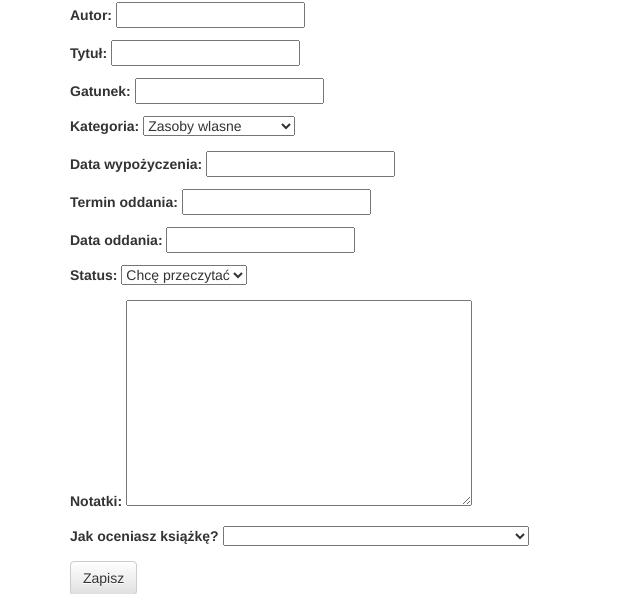
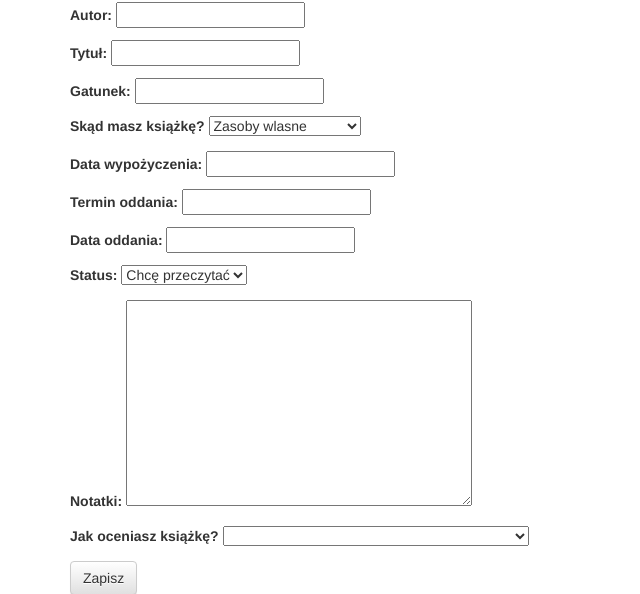
Before and after one commit to jot-em/bookcase, a Django app: a page that uses biblio/templates/biblio/base.html in a window 1280 px wide. Shown: the part 241-835 px from the top of the page, without its empty margins (0-640 px from the left). Run offline with Django 3.2, Linux system fonts and the light colour scheme; some libraries are stand-ins or nearby versions.

Commit message:
Change label of field

```diff
--- a/biblio/forms.py
+++ b/biblio/forms.py
@@ -2,7 +2,7 @@ from django import forms
 from .models import Book
 
 class BookForm(forms.ModelForm):
-	source = forms.ChoiceField(choices=Book.SOURCE_CHOICES, label='Kategoria')
+	source = forms.ChoiceField(choices=Book.SOURCE_CHOICES, label='Skąd masz książkę?')
 	status = forms.ChoiceField(choices=Book.STATUS_CHOICES, label='Status')
 	mark = forms.ChoiceField(choices=Book.MARK_CHOICES, label='Jak oceniasz książkę?')
 	class Meta:
@@ -10,7 +10,7 @@ class BookForm(forms.ModelForm):
 		fields = ('author', 'title', 'kind',  'source', 'loan_date', 'due_date', 'returned_date', 'status', 'notes', 'mark')
 
 class BookSearchForm(BookForm):
-	source = forms.ChoiceField(choices=(('None', ''),)+Book.SOURCE_CHOICES, label='Kategoria')
+	source = forms.ChoiceField(choices=(('None', ''),)+Book.SOURCE_CHOICES, label='Źródło')
 	status = forms.ChoiceField(choices=(('None', ''),)+Book.STATUS_CHOICES, label='Status')
 	mark = forms.ChoiceField(choices=Book.MARK_CHOICES, label='Ocena')
 	class Meta:
--- a/biblio/templates/biblio/book_details.html
+++ b/biblio/templates/biblio/book_details.html
@@ -23,7 +23,7 @@
 		<h2>Gatunek</h2>
 		<p>{{ book.kind }}</p>
 
-		<h2>Kategoria</h2>
+		<h2>Źródło</h2>
 		{% if book.source == "home" %}
 			{% if book.lent_to == None %}
 				<p>{{ book.source }}<a href="pozycz" onclick="return popitup('pozycz')" class="icon-button"><span class="glyphicon glyphicon-share"></span></a></p>
```
